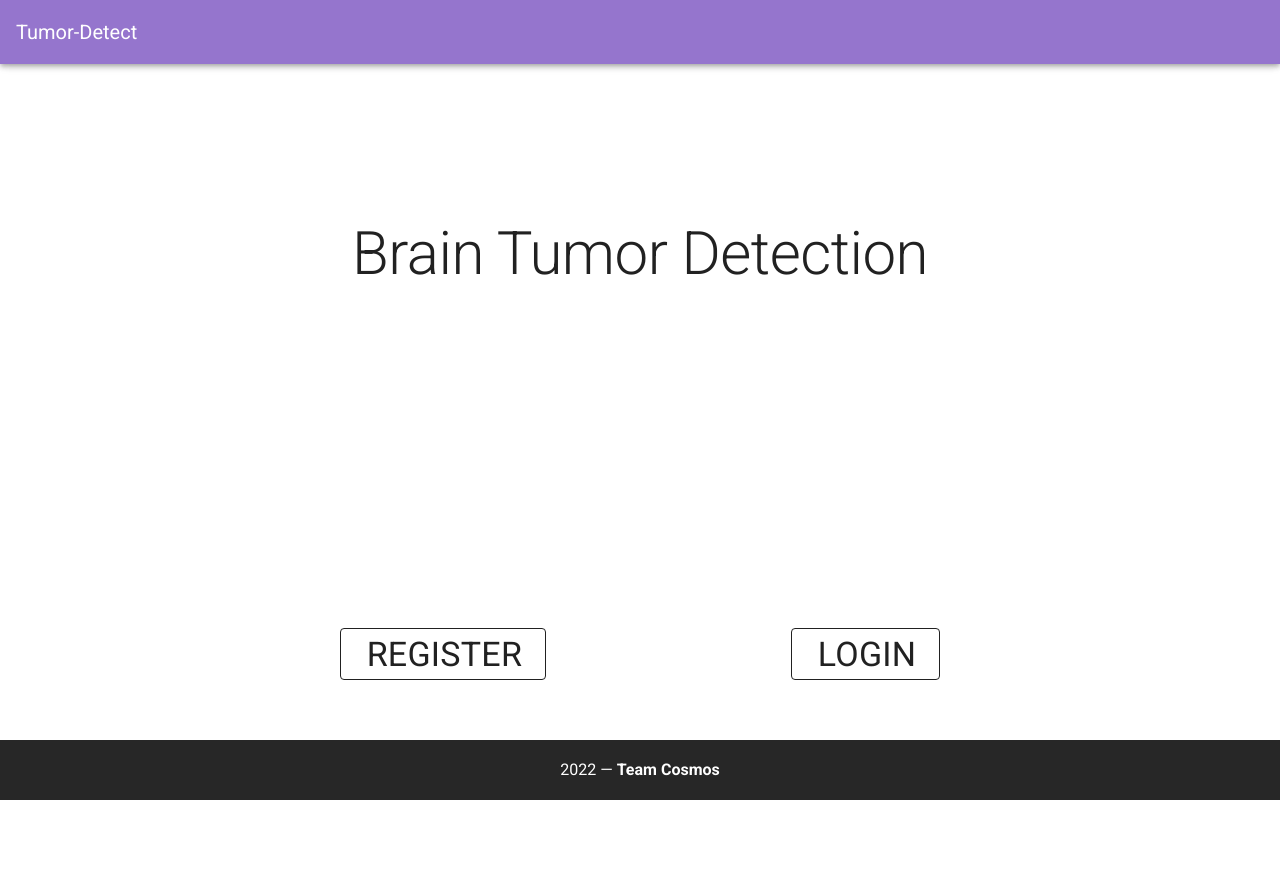
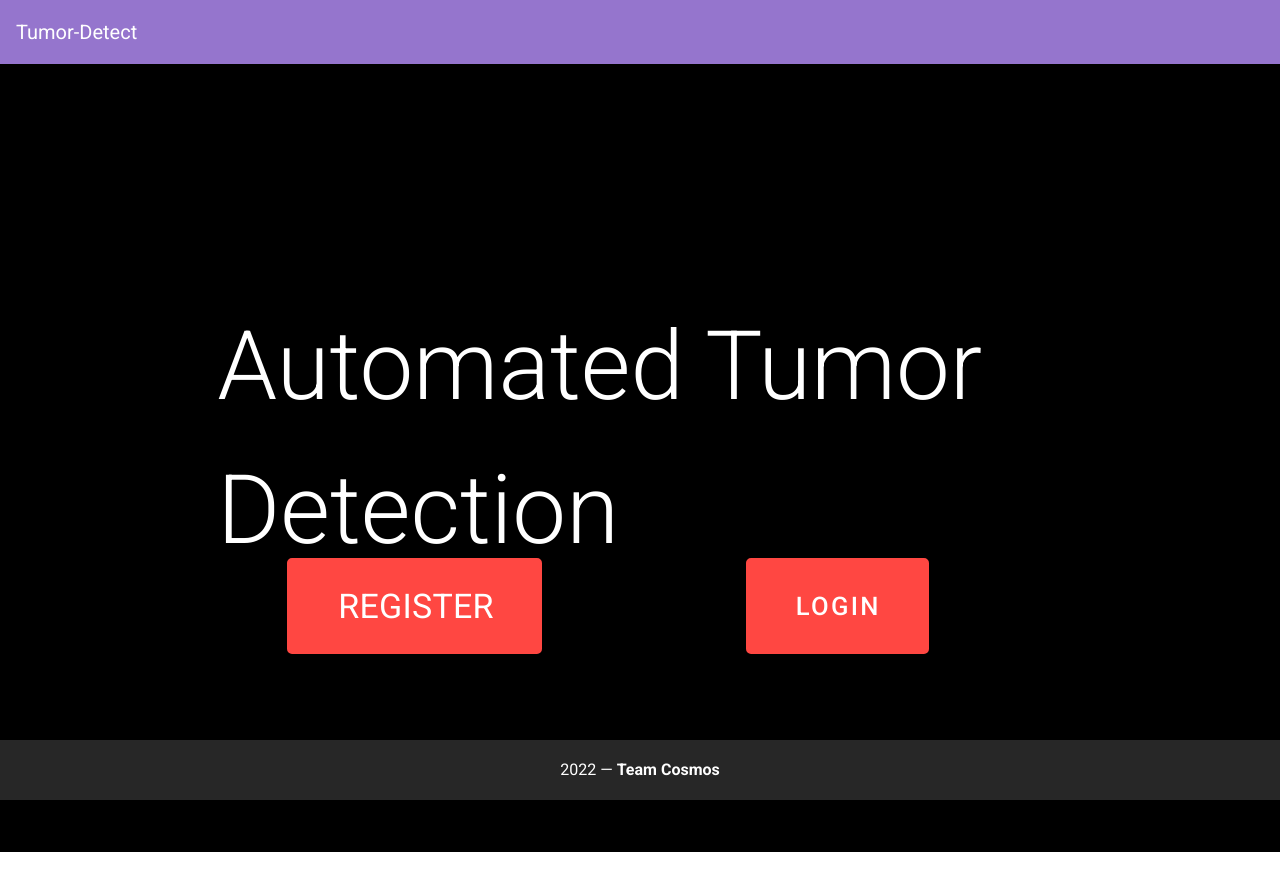
Before and after one commit to patiesoft/tumor-detect, a Vue app: page / in a window 1280 px wide. Shown: the top 890 px of the page. Built offline with nearby package versions, Linux system fonts and the light colour scheme.

Commit message:
Login CSS

```diff
--- a/src/views/HomeView.vue
+++ b/src/views/HomeView.vue
@@ -5,10 +5,21 @@
       <v-spacer />
     </v-app-bar>
     <v-col cols="8" class="d-flex justify-center align-center"
-      ><h1 class="text-h2 font-weight-normal">Brain Tumor Detection</h1></v-col
+      ><h1 class="heading">Automated Tumor Detection</h1></v-col
     >
-    <v-col cols="8" class="d-flex justify-space-around align-center"
-      ><v-btn x-large outlined class="text-h4 font-weight-regular"
+    <v-col cols="8" class="d-flex justify-space-around align-center buttons"
+      ><v-btn
+        x-large
+        outlined
+        class="text-h4 font-weight-regular"
+        style="
+              background: #ff4742;
+              margin-right: 4rem;
+              border-radius: 0.5rem;
+              border: solid black;
+              padding: 3rem;
+              font-size: 1.6rem;
+              color: white;"
         >Register</v-btn
       >
       <v-menu bottom left offset-y>
@@ -18,14 +29,27 @@
             outlined
             v-bind="attrs"
             v-on="on"
-            class="text-h4 font-weight-regular"
+            class="button_login"
+            style="
+              background: #ff4742;
+              margin-right: 4rem;
+              border-radius: 0.5rem;
+              border: solid black;
+              padding: 3rem;
+              font-size: 1.6rem;
+              color: white;"
             >Login</v-btn
           >
         </template>
         <v-list>
           <v-list-item @click="doctorLogin">
             <v-list-item-title link>
-              <v-dialog v-model="dialog" persistent max-width="590">
+              <v-dialog
+                v-model="dialog"
+                persistent
+                max-width="400"
+                max-height="400"
+              >
                 <template v-slot:activator="{ on, attrs }">
                   <v-btn
                     outlined
@@ -38,23 +62,35 @@
                     Doctor
                   </v-btn>
                 </template>
-                <v-card class="">
-                  <v-card-title class="text-h5">Doctor Login </v-card-title>
+                <v-card class="" style="text-align: center">
+                  <v-card-title
+                    class="doctor_title"
+                    style="color: black; padding: 2rem; font-size: 1.5rem"
+                    >Doctor Login
+                  </v-card-title>
                   <v-card-text>
                     <v-text-field
-                      label="username"
+                      label="Username"
                       type="text"
                       v-model="doctorUsername"
                     ></v-text-field>
                     <v-text-field
-                      label="password"
+                      label="Password"
                       type="password"
                       v-model="doctorPassword"
                     ></v-text-field>
                   </v-card-text>
-                  <v-card-actions>
+                  <v-card-actions
+                    class="center"
+                    style="padding-bottom: 1rem; text-align: center"
+                  >
                     <v-spacer></v-spacer>
-                    <v-btn color="green darken-1" text @click="dialog = false">
+                    <v-btn
+                      color="white "
+                      style="background: #FF4742; padding: 2rem"
+                      text
+                      @click="dialog = false"
+                    >
                       login
                     </v-btn>
                   </v-card-actions>
@@ -78,7 +114,7 @@
                   </v-btn>
                 </template>
                 <v-card>
-                  <v-card-title class="text-h5"> Patient Login </v-card-title>
+                  <v-card-title class="text-h5" style="color: black; padding: 2rem; font-size: 1.5rem"> Patient Login </v-card-title>
                   <v-card-text>
                     <v-text-field
                       label="patientID"
@@ -93,7 +129,8 @@
                   </v-card-text>
                   <v-card-actions>
                     <v-spacer></v-spacer>
-                    <v-btn color="green darken-1" text @click="dialog1 = false">
+                    <v-btn color="white "
+                      style="background: #FF4742; padding: 2rem" text @click="dialog1 = false">
                       Login
                     </v-btn>
                   </v-card-actions>
@@ -117,7 +154,7 @@
                   </v-btn>
                 </template>
                 <v-card>
-                  <v-card-title class="text-h5">
+                  <v-card-title class="text-h5" style="color: black; padding: 2rem; font-size: 1.5rem">
                     Technician Login
                   </v-card-title>
                   <v-card-text>
@@ -134,7 +171,8 @@
                   </v-card-text>
                   <v-card-actions>
                     <v-spacer></v-spacer>
-                    <v-btn color="green darken-1" text @click="dialog2 = false">
+                    <v-btn color="white "
+                      style="background: #FF4742; padding: 2rem" text @click="dialog2 = false">
                       Login
                     </v-btn>
                   </v-card-actions>
@@ -158,7 +196,7 @@
                   </v-btn>
                 </template>
                 <v-card>
-                  <v-card-title class="text-h5"> Admin Login </v-card-title>
+                  <v-card-title class="text-h5" style="color: black; padding: 2rem; font-size: 1.5rem"> Admin Login </v-card-title>
                   <v-card-text>
                     <v-text-field
                       label="username"
@@ -173,7 +211,8 @@
                   </v-card-text>
                   <v-card-actions>
                     <v-spacer></v-spacer>
-                    <v-btn color="green darken-1" text @click="dialog3 = false">
+                    <v-btn color="white "
+                      style="background: #FF4742; padding: 2rem" text @click="dialog3 = false">
                       Login
                     </v-btn>
                   </v-card-actions>
@@ -212,8 +251,29 @@ export default {
 };
 </script>
 <style>
+* {
+  color: white;
+}
+.heading {
+  font-size: 6rem;
+  font-weight: 300;
+  margin-top: 9rem;
+}
+.buttons {
+  margin-top: -20rem;
+}
+.button_login:hover: {
+  color: #232344;
+}
 .main-wrapper {
   height: 100vh;
+  background: black;
+}
+.doctor_title {
+  color: black;
+  padding: 1rem;
+  text-align: center;
+  font-size: 3rem;
 }
 .login-style {
   min-width: 500px;
```
Also changed, not shown: 1 other file (tests, documents, lock files or other folders).
